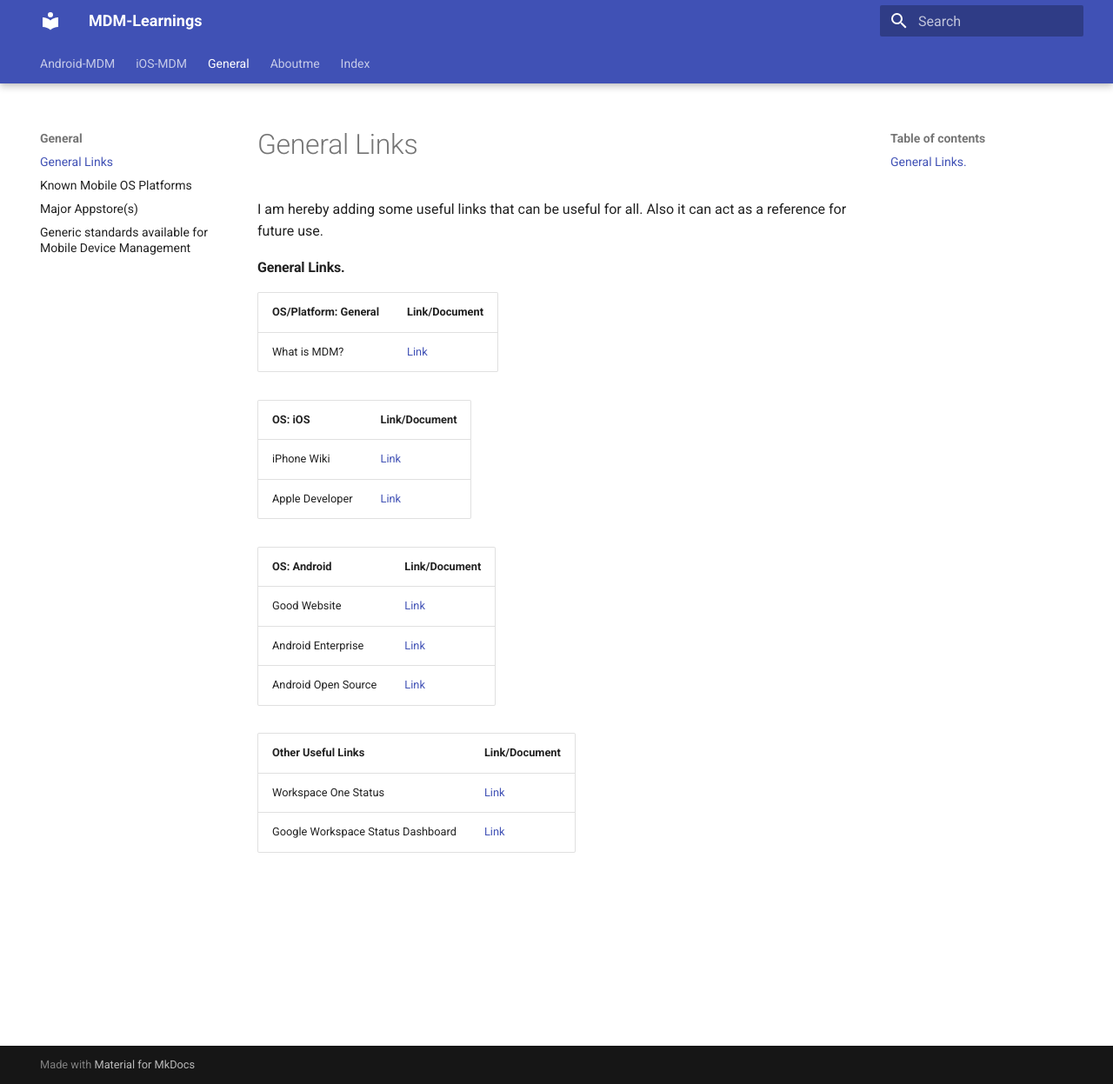
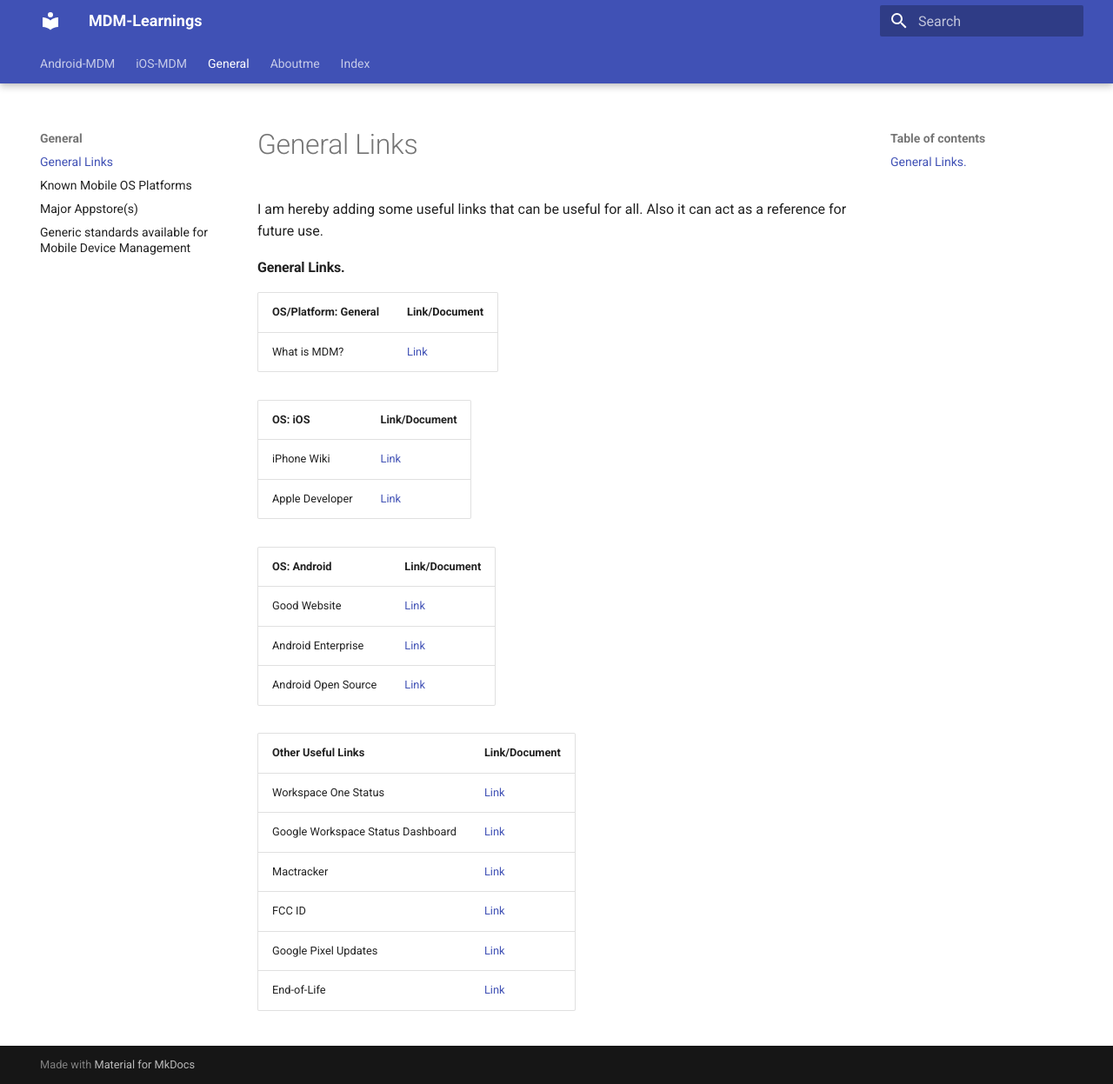
Before and after one commit to Khurrm/MDM-Learnings, an MkDocs documentation site: the page built from docs/General/General.md, in a window 1280 px wide and 1247 px high. Shown: the whole window at 87% size. Built offline with MkDocs 1.6.1 and Material for MkDocs 9.7.7, drawn with Linux system fonts in a browser that asks for light colours.

Commit message:
More Websites added.

```diff
--- a/docs/General/General.md
+++ b/docs/General/General.md
@@ -24,3 +24,7 @@ Other Useful Links  |Link/Document |
 ------------ | ------------- |
 Workspace One Status | [Link](https://status.workspaceone.com/) |
 Google Workspace Status Dashboard| [Link](https://www.google.com/appsstatus/dashboard/)  |
+Mactracker | [Link](http://mactracker.ca/index.html)  |
+FCC ID | [Link](https://fccid.io/)  |
+Google Pixel Updates | [Link](https://support.google.com/nexus/answer/4457705?hl=en)  |
+End-of-Life | [Link](https://endoflife.date/)  |
```
